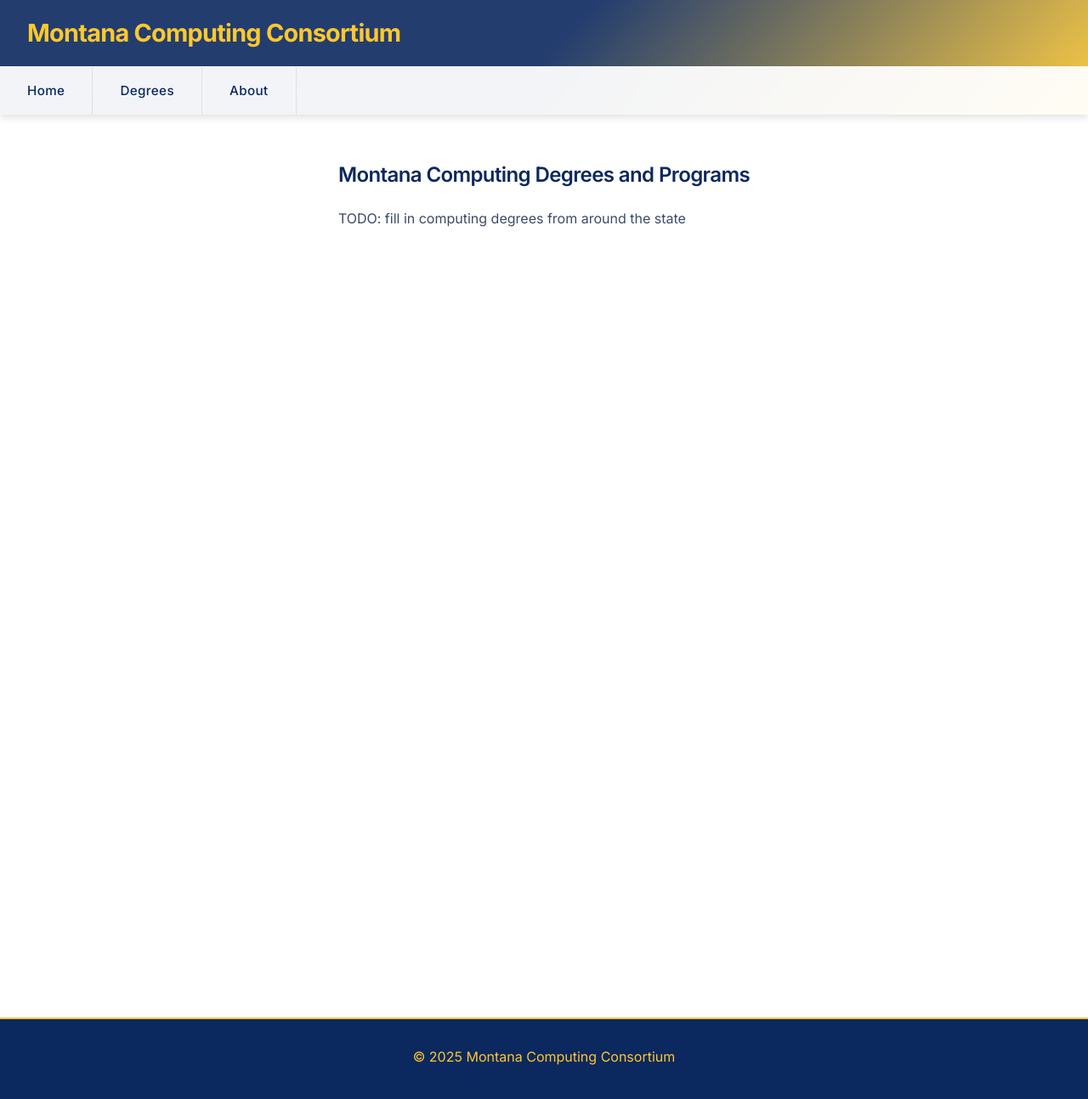
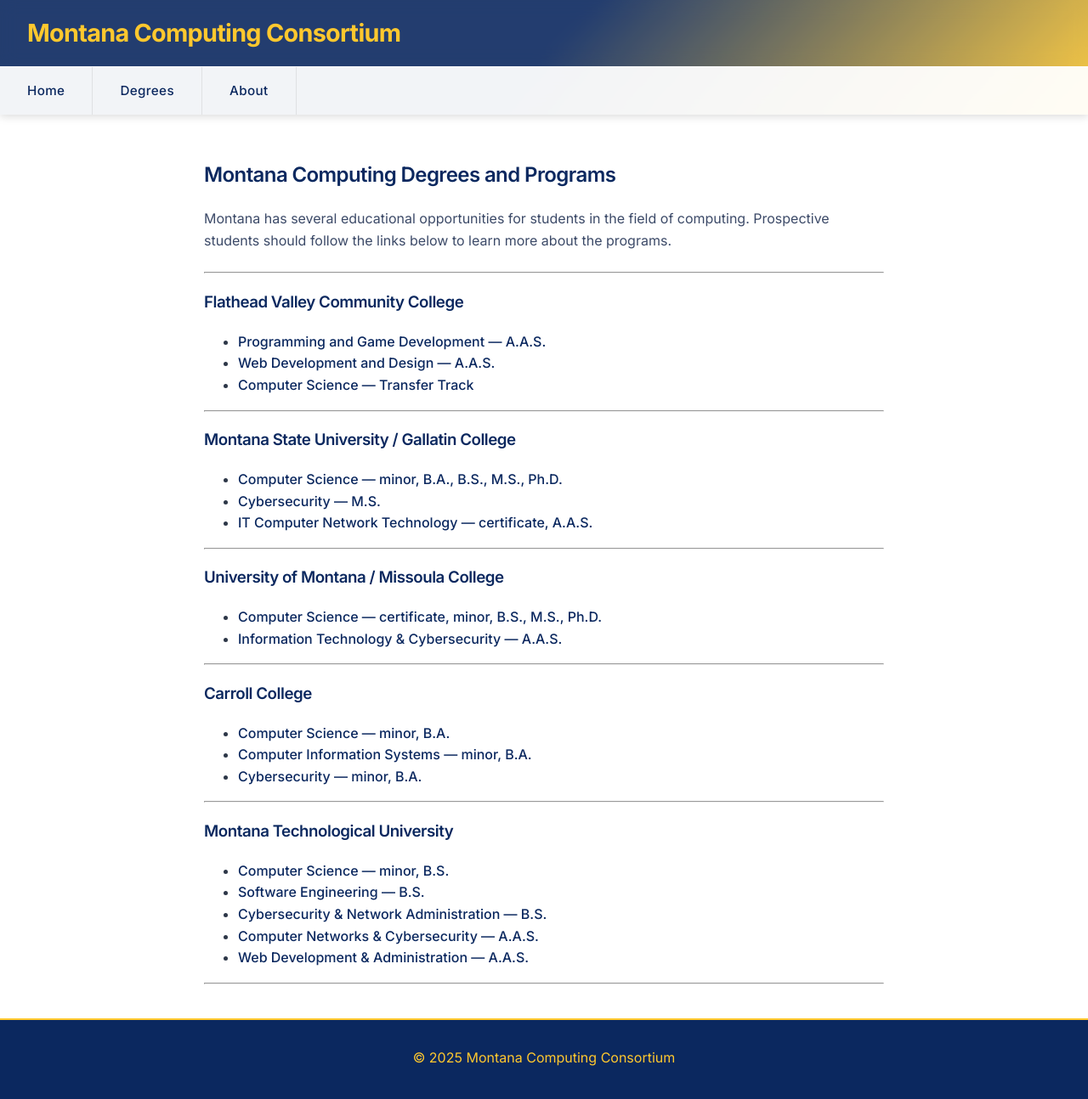
Before and after one commit to msu/montanacomputing, a Jekyll site: the page built from computing_degrees.md, in a window 1280 px wide and 1298 px high. Shown: the top 1294 px of the window at 85% size. Built offline with Jekyll 4.4.1, drawn with Linux system fonts in a browser that asks for light colours.

Commit message:
Fill in computing degrees

```diff
--- a/computing_degrees.md
+++ b/computing_degrees.md
@@ -6,4 +6,48 @@ permalink: /degrees/
 
 ## Montana Computing Degrees and Programs
 
-TODO: fill in computing degrees from around the state
+Montana has several educational opportunities for students in the field of computing.
+Prospective students should follow the links below to learn more about the programs.
+
+---
+
+### Flathead Valley Community College
+
+- [Programming and Game Development --- A.A.S.](https://www.fvcc.edu/program/programming-and-game-development-aas)
+- [Web Development and Design --- A.A.S.](https://www.fvcc.edu/program/web-development-design-aas)
+- [Computer Science --- Transfer Track](https://www.fvcc.edu/track/computer-science)
+
+---
+
+### Montana State University / Gallatin College
+
+- [Computer Science --- minor, B.A., B.S., M.S., Ph.D.](https://www.cs.montana.edu/)
+- [Cybersecurity --- M.S.](https://www.montana.edu/cyber/degree-information/)
+- [IT Computer Network Technology --- certificate, A.A.S.](https://gallatin.montana.edu/academics/network-technology/)
+
+---
+
+### University of Montana / Missoula College
+
+- [Computer Science --- certificate, minor, B.S., M.S., Ph.D.](https://www.umt.edu/academics/programs/computer-science/)
+- [Information Technology & Cybersecurity --- A.A.S.](https://catalog.umt.edu/colleges-schools-programs/missoula-college/business-technology/information-technology-cybersecurity/)
+
+---
+
+### Carroll College
+
+- [Computer Science ---  minor, B.A.](https://www.carroll.edu/academics/program-finder/computer-science-information-systems/cs-major-minor)
+- [Computer Information Systems --- minor, B.A.](https://www.carroll.edu/academics/program-finder/computer-science-information-systems)
+- [Cybersecurity --- minor, B.A.](https://www.carroll.edu/academics/program-finder/cybersecurity)
+
+---
+
+### Montana Technological University
+
+- [Computer Science --- minor, B.S.](https://www.mtech.edu/academics/programs/computer-science/)
+- [Software Engineering --- B.S.](https://www.mtech.edu/academics/programs/software-engineering/)
+- [Cybersecurity & Network Administration --- B.S.](https://m.mtech.edu/academics/programs/cybersecurity/)
+- [Computer Networks & Cybersecurity --- A.A.S.](https://www.mtech.edu/computer-science/index.html)
+- [Web Development & Administration --- A.A.S.](https://www.mtech.edu/computer-science/index.html)
+
+---
```
Also changed, not shown: index.md (+2 -2 lines).
